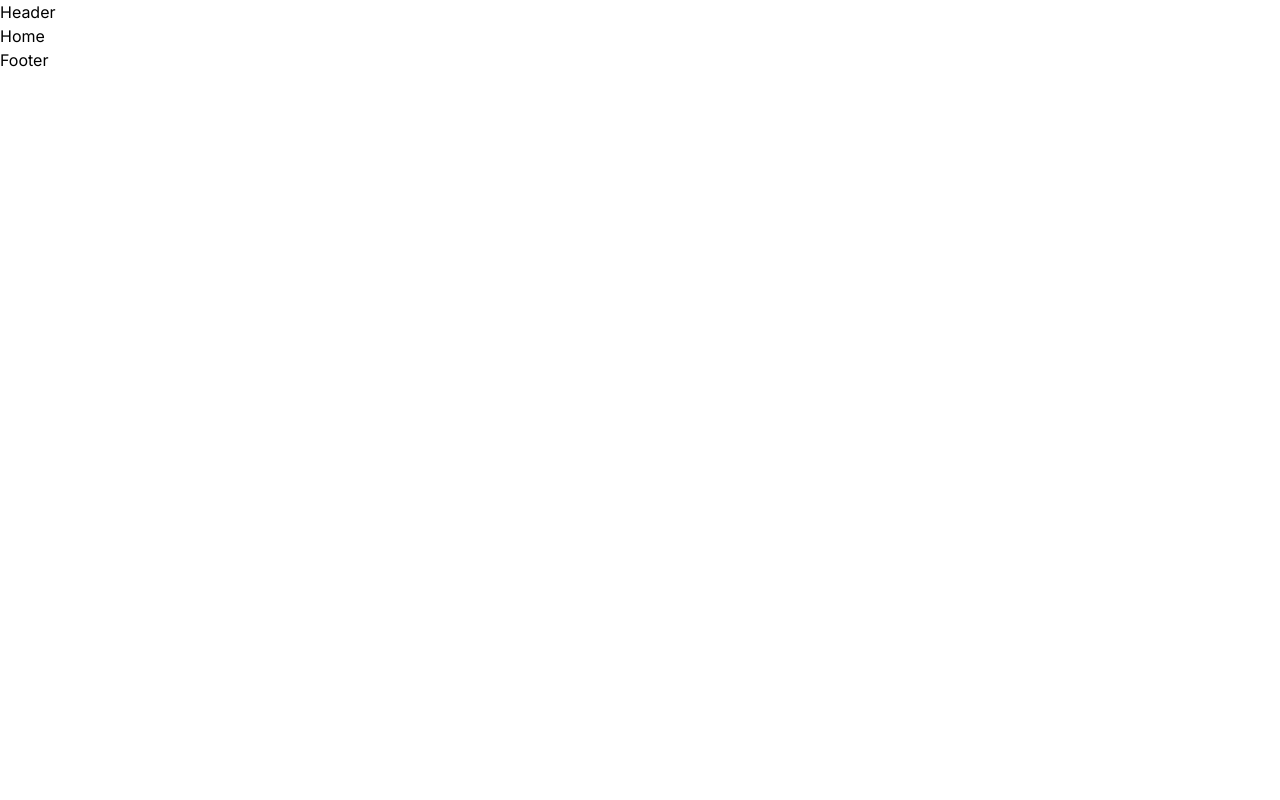
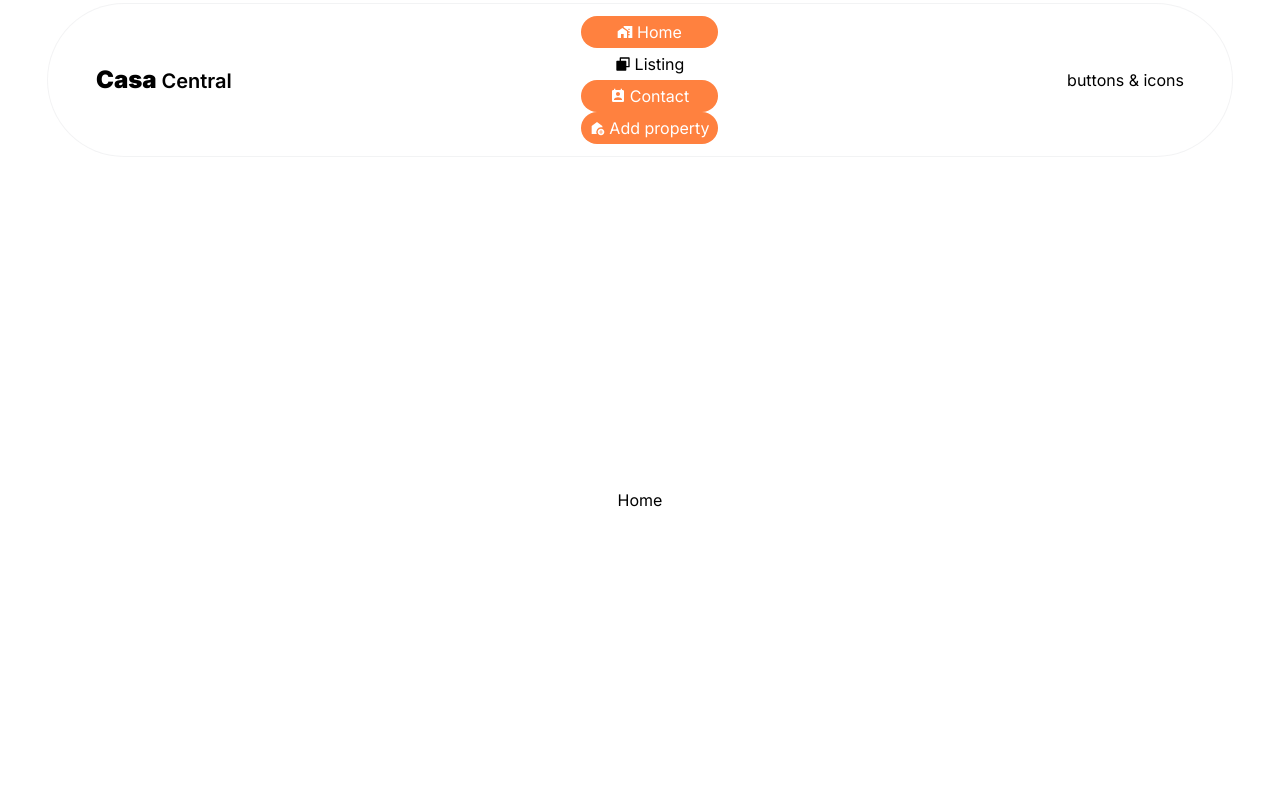
Before and after one commit to koffygeek/CasaCentral-Real_Estate, a React (Vite) app in the folder frontend/: page / in a window 1280 px wide. Shown: the top 800 px of the page. Built offline with nearby package versions, Linux system fonts and the light colour scheme; a web font is replaced by a local one.

Commit message:
Header: css

```diff
--- a/frontend/package.json
+++ b/frontend/package.json
@@ -12,6 +12,7 @@
   "dependencies": {
     "react": "^18.2.0",
     "react-dom": "^18.2.0",
+    "react-icons": "^5.2.1",
     "react-router": "^6.25.1",
     "react-router-dom": "^6.25.1"
   },
--- a/frontend/src/components/Header.jsx
+++ b/frontend/src/components/Header.jsx
@@ -1,5 +1,31 @@
+import { Link } from "react-router-dom";
+import Navbar from "./Navbar";
+
 const Header = () => {
-  return <div>Header</div>;
+  return (
+    <header className="max-padd-container fixed top-1 w-full left-0 right-0 z-50">
+      {/* container */}
+      <div className="max-padd-container bg-white transition-all duration-200 rounded-full px-5 ring-1 ring-slate-900/5">
+        <div className="flexBetween py-3">
+          {/* logo */}
+          <Link to={"/"}>
+            <span className="font-[900] text-[24px] ">
+              Casa <span className="font-[600] medium-20 ">Central</span>
+            </span>
+          </Link>
+          {/* navbar */}
+          <div className="flexCenter gap-x-4">
+            {/* Deskop */}
+            <Navbar />
+            {/* Mobile */}
+            {/* <Navbar /> */}
+          </div>
+          {/* buttons */}
+          <div>buttons & icons</div>
+        </div>
+      </div>
+    </header>
+  );
 };
 
 export default Header;
--- a/frontend/src/components/NavBar.jsx
+++ b/frontend/src/components/NavBar.jsx
@@ -1,5 +1,56 @@
-const NavBar = () => {
-  return <div>NavBar</div>;
+import { NavLink } from "react-router-dom";
+import { MdAddHome, MdHomeWork, MdPermContactCalendar } from "react-icons/md";
+import { RiCheckboxMultipleBlankFill } from "react-icons/ri";
+
+const Navbar = () => {
+  return (
+    <nav>
+      <NavLink
+        to={"/"}
+        className={({ isActive }) =>
+          isActive
+            ? "active-link flexCenter gap-x-1 rounded-full px-2 py-1"
+            : "flexCenter gap-x-1 rounded-full px-2 py-1"
+        }
+      >
+        <MdHomeWork />
+        <div>Home</div>
+      </NavLink>
+      <NavLink
+        to={"/listing"}
+        className={({ isActive }) =>
+          isActive
+            ? "active-link flexCenter gap-x-1 rounded-full px-2 py-1"
+            : "flexCenter gap-x-1 rounded-full px-2 py-1"
+        }
+      >
+        <RiCheckboxMultipleBlankFill />
+        <div>Listing</div>
+      </NavLink>
+      <NavLink
+        to={"/"}
+        className={({ isActive }) =>
+          isActive
+            ? "active-link flexCenter gap-x-1 rounded-full px-2 py-1"
+            : "flexCenter gap-x-1 rounded-full px-2 py-1"
+        }
+      >
+        <MdPermContactCalendar />
+        <div>Contact</div>
+      </NavLink>
+      <NavLink
+        to={"/"}
+        className={({ isActive }) =>
+          isActive
+            ? "active-link flexCenter gap-x-1 rounded-full px-2 py-1"
+            : "flexCenter gap-x-1 rounded-full px-2 py-1"
+        }
+      >
+        <MdAddHome />
+        <div>Add property</div>
+      </NavLink>
+    </nav>
+  );
 };
 
-export default NavBar;
+export default Navbar;
--- a/frontend/src/pages/Home.jsx
+++ b/frontend/src/pages/Home.jsx
@@ -1,5 +1,5 @@
 const Home = () => {
-  return <div>Home</div>;
+  return <div className="flexCenter h-[999px] ">Home</div>;
 };
 
 export default Home;
```
Also changed, not shown: 1 other file (tests, documents, lock files or other folders).
